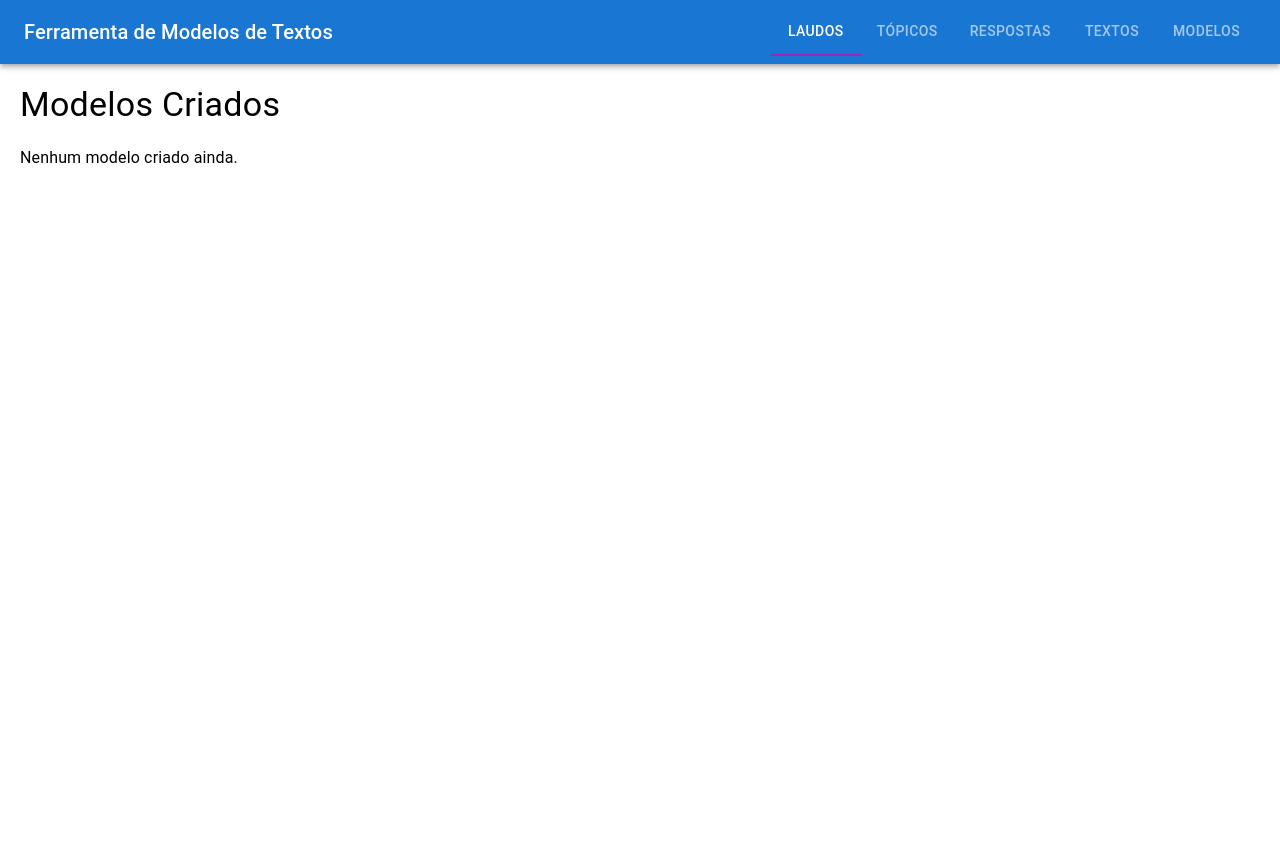
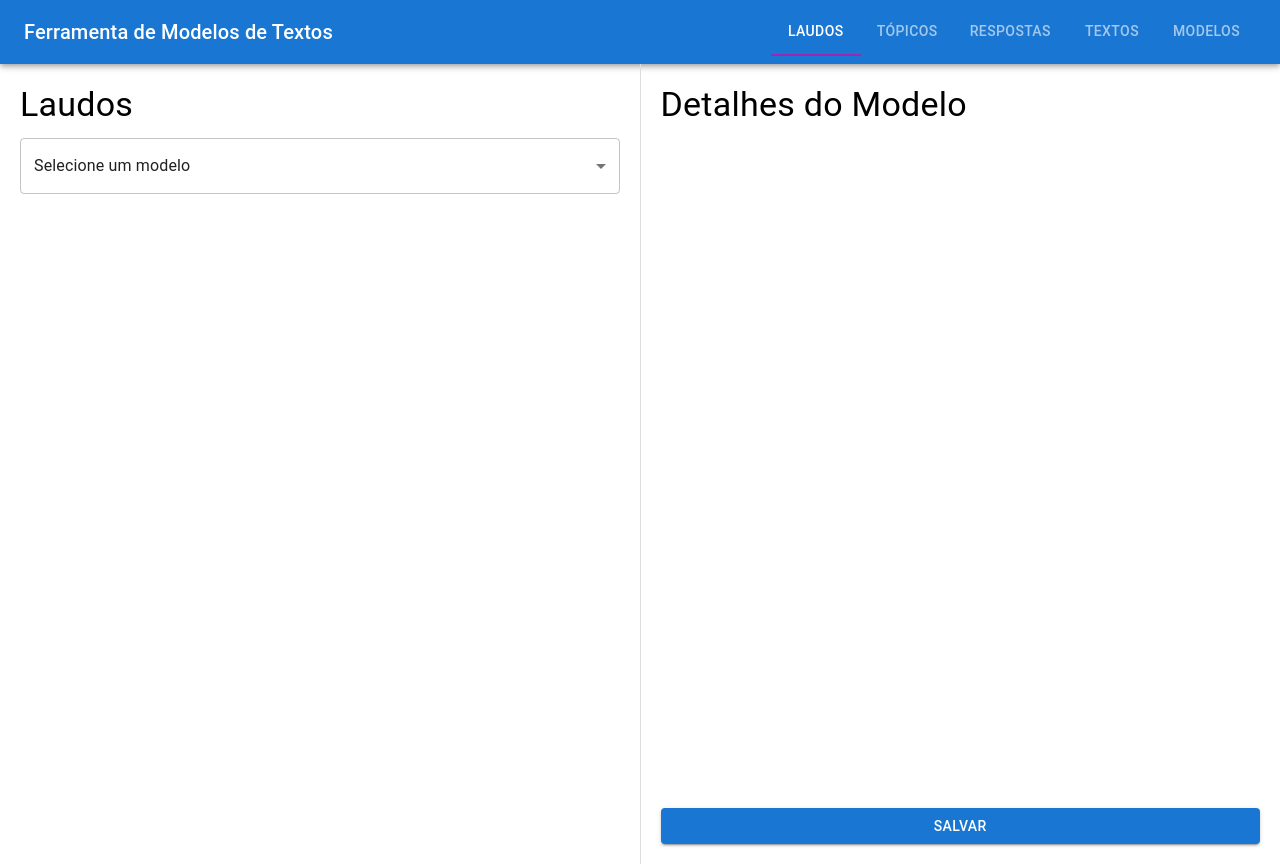
Before and after one commit to mlafourcade/laudo_neuroespaco, a React (Create React App) app in the folder frontend/: page / in a window 1280 px wide. Before the commit the page ends 800 px from the top, so only its background shows below. Built offline with nearby package versions, Linux system fonts and the light colour scheme.

Commit message:
\laudos Page funcionando com o texto gerado no modelo

```diff
--- a/frontend/src/pages/LaudosPage.tsx
+++ b/frontend/src/pages/LaudosPage.tsx
@@ -1,26 +1,164 @@
-import React from 'react';
-import { Box, Typography, List, ListItem, ListItemText } from '@mui/material';
-import { useData } from '../contexts/DataContext';
+import React, { useState } from 'react';
+import { Box, Typography, Button, SelectChangeEvent, Select, MenuItem, Paper, List, ListItem, ListItemText } from '@mui/material';
+import { Model, useData } from '../contexts/DataContext';
+import { CreateAnswerForm } from './CreateAnswerForm';
 
 export const LaudosPage: React.FC = () => {
-  const { models } = useData();
+  const { models, topics, addAnswerToTopic } = useData();
+  const [selectedModelId, setSelectedModelId] = useState<string>('');
+  const [open, setOpen] = useState(false);
+  const [selectedTopicId, setSelectedTopicId] = useState<string | null>(null);
+
+  const handleModelChange = (event: SelectChangeEvent<string>) => {
+    setSelectedModelId(event.target.value as string);
+  };
+
+  const handleCreateClick = (topicId: string) => {
+    setSelectedTopicId(topicId);
+    setOpen(true);
+  };
+
+  const handleClose = () => {
+    setOpen(false);
+  };
+
+  const handleSave = (answer: string) => {
+    if (selectedTopicId) {
+      addAnswerToTopic(selectedTopicId, answer);
+      setOpen(false);
+    }
+  };
+
+  const selectedModel = models.find(model => model.id === selectedModelId);
+
+  const renderModelContent = (model: Model) => {
+    return model.content.map((part, index) => {
+      const sortedPositions = [...part.positions].sort((a, b) => a.position - b.position);
+
+      let lastIndex = 0;
+      const fragments: React.ReactNode[] = [];
+
+      sortedPositions.forEach((position, posIndex) => {
+        const start = lastIndex;
+        const end = position.position;
+        lastIndex = end;
+
+        // Adiciona o texto antes do próximo tópico
+        const textBefore = part.text.substring(start, end);
+        fragments.push(<span key={`text-${index}-${posIndex}`}>{textBefore}</span>);
+
+        // Adiciona o ID do tópico na posição correta
+        fragments.push(
+          <span key={`topic-${index}-${posIndex}`} style={{ color: 'blue' }}>
+            {position.topicId}
+          </span>
+        );
+      });
+
+      // Adiciona o texto restante após o último tópico
+      const remainingText = part.text.substring(lastIndex);
+      fragments.push(<span key={`remaining-${index}`}>{remainingText}</span>);
+
+      return <React.Fragment key={index}>{fragments}</React.Fragment>;
+    });
+  };
 
   return (
-    <Box sx={{ padding: '20px' }}>
-      <Typography variant="h4" gutterBottom>
-        Modelos Criados
-      </Typography>
-      <List>
-        {models.length > 0 ? (
-          models.map((model) => (
-            <ListItem key={model.id}>
-              <ListItemText primary={model.name} />
-            </ListItem>
-          ))
-        ) : (
-          <Typography variant="body1">Nenhum modelo criado ainda.</Typography>
+    <Box sx={{ display: 'flex', height: '100vh' }}>
+      {/* Lateral Esquerda */}
+      <Box
+        sx={{
+          width: '50%',
+          padding: '20px',
+          borderRight: '1px solid #ddd',
+          display: 'flex',
+          flexDirection: 'column',
+        }}
+      >
+        <Typography variant="h4" gutterBottom>
+          Laudos
+        </Typography>
+        <Select
+          value={selectedModelId}
+          onChange={handleModelChange}
+          displayEmpty
+          fullWidth
+          sx={{ marginBottom: '20px' }}
+        >
+          <MenuItem value="" disabled>
+            Selecione um modelo
+          </MenuItem>
+          {models.map(model => (
+            <MenuItem key={model.id} value={model.id}>
+              {model.name}
+            </MenuItem>
+          ))}
+        </Select>
+        {selectedModel && (
+          <Box sx={{ overflowY: 'auto' }}>
+            {selectedModel.content.map((item, index) => (
+              <Paper
+                key={index}
+                sx={{
+                  padding: '10px',
+                  marginBottom: '10px',
+                  border: '1px solid #ddd',
+                }}
+              >
+                <List>
+                  {item.positions.map(position => {
+                    const topic = topics.find(t => t.id === position.topicId);
+                    return (
+                      <Box key={position.topicId} sx={{ marginTop: '10px' }}>
+                        <Typography variant="subtitle1" color="primary">
+                          {topic?.question || 'Tópico não encontrado'}
+                        </Typography>
+                        {/* Exibindo respostas do tópico */}
+                        <List>
+                          {topic?.answers.map(answer => (
+                            <ListItem key={answer.id}>
+                              <ListItemText primary={answer.text} />
+                            </ListItem>
+                          ))}
+                        </List>
+                      </Box>
+                    );
+                  })}
+                </List>
+              </Paper>
+            ))}
+          </Box>
         )}
-      </List>
+      </Box>
+
+      {/* Lateral Direita */}
+      <Box
+        sx={{
+          width: '50%',
+          padding: '20px',
+          display: 'flex',
+          flexDirection: 'column',
+        }}
+      >
+        <Typography variant="h4" gutterBottom>
+          Detalhes do Modelo
+        </Typography>
+        {selectedModel && (
+          <Box sx={{ overflowY: 'auto', flexGrow: 1 }}>
+            {renderModelContent(selectedModel)}
+          </Box>
+        )}
+        <Button
+          variant="contained"
+          color="primary"
+          sx={{ marginTop: 'auto' }}
+        >
+          Salvar
+        </Button>
+      </Box>
+
+      {/* Modal para Criar Resposta */}
+      <CreateAnswerForm open={open} onClose={handleClose} onSave={handleSave} />
     </Box>
   );
 };
--- a/frontend/src/pages/ModelsPage.tsx
+++ b/frontend/src/pages/ModelsPage.tsx
@@ -12,22 +12,23 @@ interface TopicPosition {
   position: number;
 }
 
+interface ContentPart {
+  text: string;
+  positions: TopicPosition[];
+}
+
 interface Model {
   id: string;
   name: string;
-  content: { text: string, positions: TopicPosition[] }[];
+  content: ContentPart[];
 }
 
 export const ModelsPage: React.FC = () => {
-  const { topics, addModel } = useData();
+  const { topics, models, addModel } = useData(); // Usando o DataContext para acessar os modelos globais e função de adicionar modelo
   const textFieldRef = useRef<HTMLDivElement>(null);
-  const [model, setModel] = useState<Model>({
-    id: 'modelo1',
-    name: '',
-    content: [{ text: '', positions: [] }]
-  });
   const [open, setOpen] = useState(false);
   const [modelName, setModelName] = useState('');
+  const [modelContent, setModelContent] = useState<ContentPart[]>([]);
 
   const handleDrop = (event: React.DragEvent<HTMLDivElement>) => {
     event.preventDefault();
@@ -35,20 +36,18 @@ export const ModelsPage: React.FC = () => {
     const topic = topics.find(t => t.id === topicId);
     if (topic && textFieldRef.current) {
       const range = document.caretRangeFromPoint(event.clientX, event.clientY);
-      const topicText = `<span style="color: blue;">{${topic.question}}</span>`;
-      const span = document.createElement("span");
-      span.innerHTML = topicText;
+      const topicText = `{${topic.question}}`;
       if (range) {
+        const span = document.createElement("span");
+        span.innerText = topicText;
+        span.style.color = 'blue';
         range.insertNode(span);
+
         const position = range.startOffset;
-        const text = textFieldRef.current.innerHTML;
-        setModel(prevModel => ({
-          ...prevModel,
-          content: [{
-            text,
-            positions: [...prevModel.content[0].positions, { topicId, position }]
-          }]
-        }));
+        setModelContent(prevContent => [
+          ...prevContent,
+          { text: topicText, positions: [{ topicId, position }] }
+        ]);
       }
     }
   };
@@ -68,15 +67,7 @@ export const ModelsPage: React.FC = () => {
 
   const handleSave = () => {
     if (textFieldRef.current) {
-      const content = textFieldRef.current.innerHTML;
-      setModel(prevModel => ({
-        ...prevModel,
-        content: [{
-          text: content,
-          positions: prevModel.content[0].positions
-        }]
-      }));
-      setOpen(true); // Open modal to input model name
+      setOpen(true); // Abrir modal para entrada do nome do modelo
     }
   };
 
@@ -93,13 +84,58 @@ export const ModelsPage: React.FC = () => {
       alert('O nome do modelo não pode estar vazio.');
       return;
     }
-    setModel(prevModel => ({
-      ...prevModel,
-      name: modelName
-    }));
-    addModel(model);
-    setModelName('');
-    handleDialogClose();
+
+    if (textFieldRef.current) {
+      // Obtém o HTML da área de texto
+      const htmlContent = textFieldRef.current.innerHTML;
+
+      // Converte HTML para texto e identifica placeholders
+      const parser = new DOMParser();
+      const doc = parser.parseFromString(htmlContent, 'text/html');
+      const textNodes = doc.body.childNodes;
+      const contentParts: ContentPart[] = [];
+      let currentText = '';
+      let positions: TopicPosition[] = [];
+
+      textNodes.forEach((node) => {
+        if (node.nodeType === Node.TEXT_NODE) {
+          currentText += node.textContent;
+        } else if (node.nodeType === Node.ELEMENT_NODE) {
+          const element = node as HTMLElement;
+          if (element.tagName === 'SPAN' && element.style.color === 'blue') {
+            // Adiciona o texto atual como uma parte do modelo
+            if (currentText) {
+              contentParts.push({ text: currentText, positions });
+              currentText = '';
+              positions = [];
+            }
+
+            // Adiciona a parte do tópico
+            const topicId = topics.find(t => `{${t.question}}` === element.innerText)?.id;
+            if (topicId) {
+              positions.push({ topicId, position: 0 });
+            }
+          }
+        }
+      });
+
+      // Adiciona o texto restante
+      if (currentText) {
+        contentParts.push({ text: currentText, positions });
+      }
+
+      // Cria o novo modelo com o conteúdo formatado
+      const newModel: Model = {
+        id: Date.now().toString(), // Usar uma lógica mais robusta para gerar ID em produção
+        name: modelName,
+        content: contentParts
+      };
+
+      // Adiciona o modelo ao contexto global
+      addModel(newModel);
+      console.log('Modelo salvo:', newModel);
+      handleDialogClose();
+    }
   };
 
   return (
```
